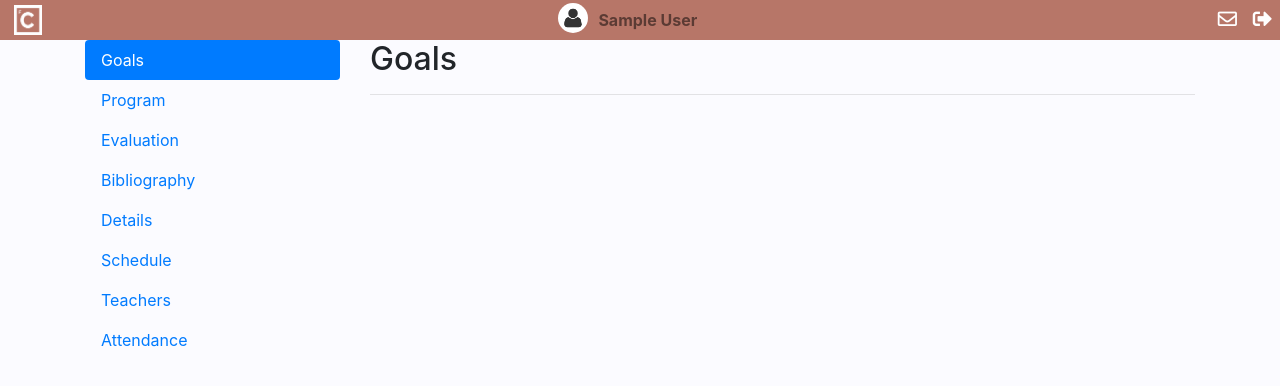
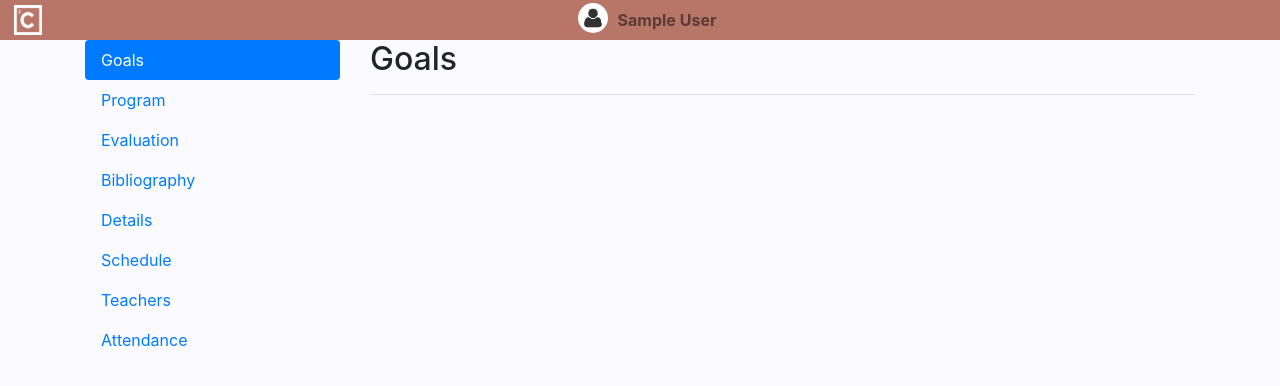
Before and after one commit to RubenBranco/Zelda, a Django app: page /courses/1 in a window 1280 px wide. Shown: the top 386 px of the page. Run offline with Django 3.2, Linux system fonts and the light colour scheme; the visitor is signed in with stand-in values (Sample User, id 1); data that the repository does not hold is empty; parts of the project's set-up code (start-up, migrations or seed data) failed here and were passed over; some libraries are stand-ins or nearby versions.

Commit message:
Changing linked fa from cdn to react-fa.

```diff
--- a/package.json
+++ b/package.json
@@ -23,6 +23,7 @@
     "@babel/core": "^7.3.4",
     "@babel/preset-env": "^7.3.4",
     "@babel/preset-react": "^7.0.0",
+    "@fortawesome/react-fontawesome": "^0.1.4",
     "babel-cli": "^6.26.0",
     "babel-loader": "^8.0.5",
     "babel-plugin-transform-class-properties": "^6.24.1",
--- a/src/zelda/zelda/templates/base.html
+++ b/src/zelda/zelda/templates/base.html
@@ -14,12 +14,6 @@
       rel="stylesheet"
       type="text/css"
       href="{% static 'css/zelda.css' %}"
-    />
-    <link
-      rel="stylesheet"
-      href="https://use.fontawesome.com/releases/v5.8.1/css/all.css"
-      integrity="sha384-50oBUHEmvpQ+1lW4y57PTFmhCaXp0ML5d60M1M7uH2+nqUivzIebhndOJK28anvf"
-      crossorigin="anonymous"
     />
     {% block headlinks %}{% endblock %}
   </head>
```
